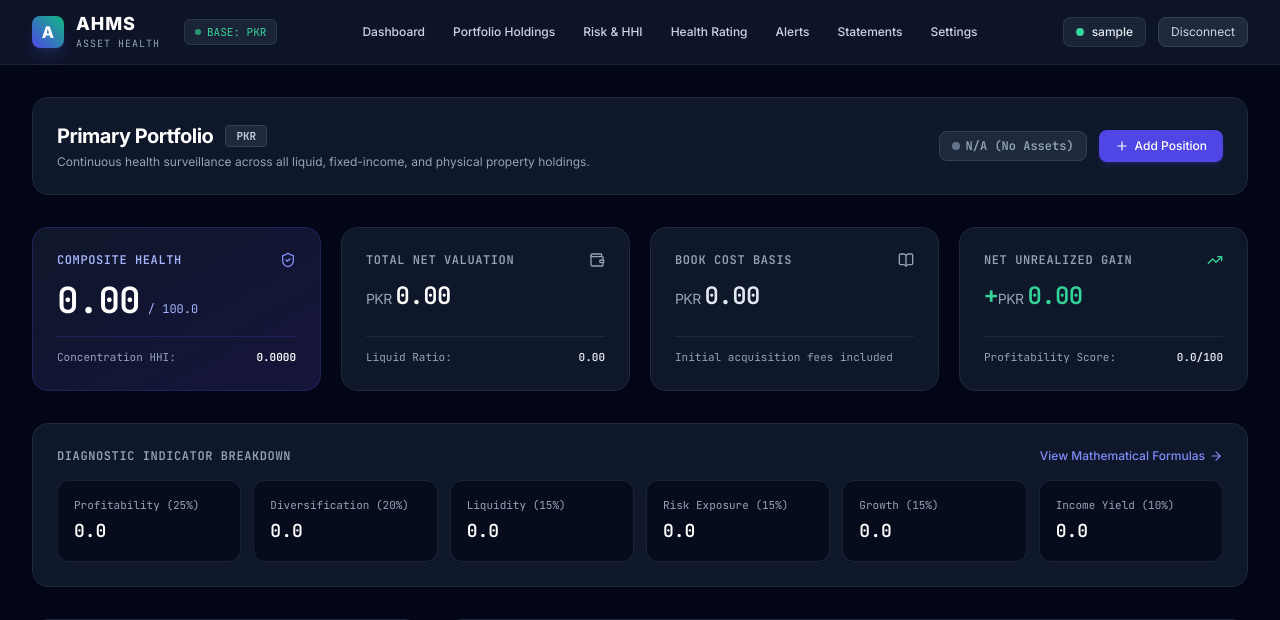
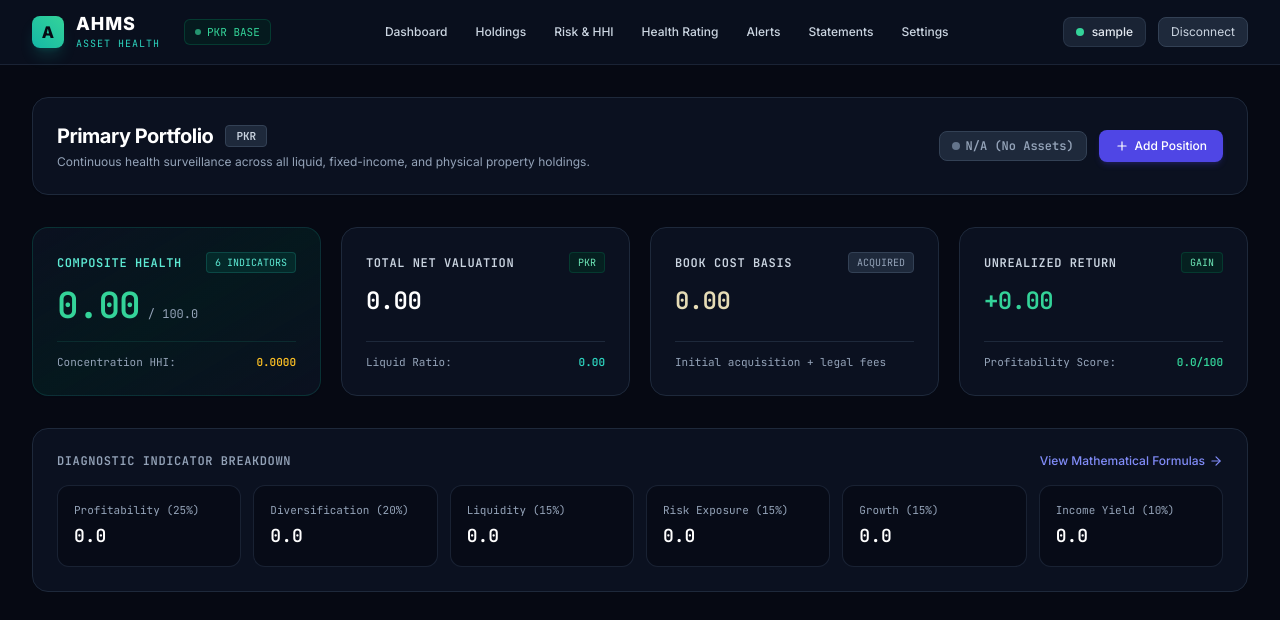
Before and after one commit to Ahsanprog1122/ahms, a Django app: page /portfolio/dashboard/ in a window 1280 px wide. Shown: the top 620 px of the page. Run offline with Django 5.2, Linux system fonts and the light colour scheme; the visitor is signed in with stand-in values (Sample User, id 1); data comes from the database, SQL or seed files in the repository; data that the repository does not hold is empty; some libraries are stand-ins or nearby versions.

Commit message:
style: enrich palette with institutional emerald, amber gold, and teal accents over obsidian slate

```diff
--- a/templates/base.html
+++ b/templates/base.html
@@ -24,19 +24,26 @@
                         mono: ['JetBrains Mono', 'monospace'],
                     },
                     colors: {
-                        brand: {
-                            50: '#f0fdf4',
-                            100: '#dcfce7',
+                        emerald: {
+                            400: '#34d399',
                             500: '#10b981',
                             600: '#059669',
-                            700: '#047857',
+                            950: '#022c22',
                         },
-                        dark: {
-                            950: '#090d16',
-                            900: '#0f172a',
-                            850: '#131d35',
-                            800: '#1e293b',
-                            700: '#334155',
+                        amber: {
+                            400: '#fbbf24',
+                            500: '#f59e0b',
+                            950: '#451a03',
+                        },
+                        teal: {
+                            400: '#2dd4bf',
+                            500: '#14b8a6',
+                            950: '#042f2e',
+                        },
+                        slate: {
+                            850: '#131b2e',
+                            900: '#0b1120',
+                            950: '#060913',
                         }
                     }
                 }
@@ -74,29 +81,29 @@
                 <!-- Brand / Symbol -->
                 <div class="flex items-center space-x-6">
                     <a href="{% url 'root' %}" class="flex items-center gap-3 group">
-                        <div class="w-8 h-8 rounded-lg bg-gradient-to-tr from-indigo-600 to-emerald-500 flex items-center justify-center font-black text-white text-base shadow-lg shadow-indigo-500/20 group-hover:scale-105 transition">
+                        <div class="w-8 h-8 rounded-lg bg-gradient-to-tr from-teal-500 to-emerald-400 flex items-center justify-center font-black text-slate-950 text-base shadow-lg shadow-teal-500/20 group-hover:scale-105 transition">
                             A
                         </div>
                         <div class="flex flex-col">
                             <span class="text-lg font-black tracking-wider text-white leading-tight">AHMS</span>
-                            <span class="text-[10px] text-slate-400 font-mono tracking-widest uppercase">Asset Health</span>
+                            <span class="text-[10px] text-teal-400 font-mono tracking-widest uppercase">Asset Health</span>
                         </div>
                     </a>
-                    <div class="hidden sm:flex items-center gap-1.5 px-2.5 py-1 rounded-md bg-slate-800/80 border border-slate-700/60 text-[11px] font-mono text-emerald-400">
+                    <div class="hidden sm:flex items-center gap-1.5 px-2.5 py-1 rounded-md bg-emerald-950/40 border border-emerald-800/50 text-[11px] font-mono text-emerald-400">
                         <span class="w-1.5 h-1.5 rounded-full bg-emerald-400 animate-pulse"></span>
-                        BASE: PKR
+                        PKR BASE
                     </div>
                 </div>
 
                 <!-- Central Navigation Links (Clean Minimal Typography) -->
                 <nav class="hidden lg:flex items-center space-x-1 text-xs font-medium text-slate-300">
-                    <a href="{% url 'dashboard' %}" class="px-3 py-2 rounded-lg hover:bg-slate-800 hover:text-white transition">Dashboard</a>
-                    <a href="{% url 'asset_list' %}" class="px-3 py-2 rounded-lg hover:bg-slate-800 hover:text-white transition">Portfolio Holdings</a>
-                    <a href="{% url 'portfolio_analysis' %}" class="px-3 py-2 rounded-lg hover:bg-slate-800 hover:text-white transition">Risk & HHI</a>
-                    <a href="{% url 'health_score_detail' %}" class="px-3 py-2 rounded-lg hover:bg-slate-800 hover:text-white transition">Health Rating</a>
-                    <a href="{% url 'alerts_list' %}" class="px-3 py-2 rounded-lg hover:bg-slate-800 hover:text-white transition">Alerts</a>
-                    <a href="{% url 'reports_view' %}" class="px-3 py-2 rounded-lg hover:bg-slate-800 hover:text-white transition">Statements</a>
-                    <a href="{% url 'settings_view' %}" class="px-3 py-2 rounded-lg hover:bg-slate-800 hover:text-white transition">Settings</a>
+                    <a href="{% url 'dashboard' %}" class="px-3 py-2 rounded-lg hover:bg-slate-800 hover:text-teal-300 transition">Dashboard</a>
+                    <a href="{% url 'asset_list' %}" class="px-3 py-2 rounded-lg hover:bg-slate-800 hover:text-teal-300 transition">Holdings</a>
+                    <a href="{% url 'portfolio_analysis' %}" class="px-3 py-2 rounded-lg hover:bg-slate-800 hover:text-teal-300 transition">Risk & HHI</a>
+                    <a href="{% url 'health_score_detail' %}" class="px-3 py-2 rounded-lg hover:bg-slate-800 hover:text-teal-300 transition">Health Rating</a>
+                    <a href="{% url 'alerts_list' %}" class="px-3 py-2 rounded-lg hover:bg-slate-800 hover:text-amber-300 transition">Alerts</a>
+                    <a href="{% url 'reports_view' %}" class="px-3 py-2 rounded-lg hover:bg-slate-800 hover:text-teal-300 transition">Statements</a>
+                    <a href="{% url 'settings_view' %}" class="px-3 py-2 rounded-lg hover:bg-slate-800 hover:text-teal-300 transition">Settings</a>
                 </nav>
 
                 <!-- User Session Menu -->
--- a/templates/portfolio/dashboard.html
+++ b/templates/portfolio/dashboard.html
@@ -33,54 +33,54 @@
 
     <!-- Core Portfolio Financial Metrics -->
     <div class="grid grid-cols-1 sm:grid-cols-2 lg:grid-cols-4 gap-5">
-        <!-- Asset Health Score Card -->
-        <div class="bg-gradient-to-br from-slate-900 to-indigo-950/70 border border-indigo-900/50 p-6 rounded-2xl flex flex-col justify-between">
+        <!-- Asset Health Score Card (Warm Emerald + Amber Gradient) -->
+        <div class="bg-gradient-to-br from-slate-900 via-teal-950/40 to-slate-900 border border-teal-800/40 p-6 rounded-2xl flex flex-col justify-between shadow-sm">
             <div>
                 <div class="flex items-center justify-between text-slate-400">
-                    <span class="text-xs font-mono tracking-wider uppercase font-semibold text-indigo-300">Composite Health</span>
-                    <i data-lucide="shield-check" class="w-4 h-4 text-indigo-400"></i>
+                    <span class="text-xs font-mono tracking-wider uppercase font-semibold text-teal-300">Composite Health</span>
+                    <span class="text-[10px] font-mono px-2 py-0.5 rounded bg-teal-950/80 text-teal-300 border border-teal-800/60">6 INDICATORS</span>
                 </div>
                 <div class="mt-3 flex items-baseline gap-2">
-                    <span class="text-4xl font-extrabold font-mono text-white tracking-tight">{{ score_result.total_score }}</span>
-                    <span class="text-xs text-indigo-300 font-mono">/ 100.0</span>
+                    <span class="text-4xl font-extrabold font-mono text-emerald-400 tracking-tight">{{ score_result.total_score }}</span>
+                    <span class="text-xs text-slate-400 font-mono">/ 100.0</span>
                 </div>
             </div>
-            <div class="mt-4 pt-3 border-t border-indigo-900/50 flex justify-between items-center text-[11px] text-slate-400 font-mono">
+            <div class="mt-4 pt-3 border-t border-teal-900/40 flex justify-between items-center text-[11px] text-slate-400 font-mono">
                 <span>Concentration HHI:</span>
-                <span class="text-white font-bold">{{ score_result.hhi }}</span>
+                <span class="text-amber-400 font-bold">{{ score_result.hhi }}</span>
             </div>
         </div>
 
-        <!-- Total Market Value -->
+        <!-- Total Market Value (Emerald Financial Accent) -->
         <div class="bg-slate-900 border border-slate-800 p-6 rounded-2xl flex flex-col justify-between">
             <div>
                 <div class="flex items-center justify-between text-slate-400">
-                    <span class="text-xs font-mono tracking-wider uppercase font-semibold">Total Net Valuation</span>
-                    <i data-lucide="wallet" class="w-4 h-4 text-slate-400"></i>
+                    <span class="text-xs font-mono tracking-wider uppercase font-semibold text-slate-300">Total Net Valuation</span>
+                    <span class="text-[10px] font-mono px-2 py-0.5 rounded bg-emerald-950/60 text-emerald-300 border border-emerald-800/40">PKR</span>
                 </div>
                 <div class="mt-3 text-2xl font-black font-mono text-white tracking-tight">
-                    <span class="text-sm font-normal text-slate-400 font-sans mr-1">{{ base_currency }}</span>{{ total_value|floatformat:2 }}
+                    {{ total_value|floatformat:2 }}
                 </div>
             </div>
             <div class="mt-4 pt-3 border-t border-slate-800 flex justify-between items-center text-[11px] text-slate-400 font-mono">
                 <span>Liquid Ratio:</span>
-                <span class="text-slate-200 font-bold">{{ score_result.liquid_share|floatformat:2 }}</span>
+                <span class="text-teal-400 font-bold">{{ score_result.liquid_share|floatformat:2 }}</span>
             </div>
         </div>
 
-        <!-- Cost Basis -->
+        <!-- Cost Basis (Warm Sand / Ochre Neutral) -->
         <div class="bg-slate-900 border border-slate-800 p-6 rounded-2xl flex flex-col justify-between">
             <div>
                 <div class="flex items-center justify-between text-slate-400">
-                    <span class="text-xs font-mono tracking-wider uppercase font-semibold">Book Cost Basis</span>
-                    <i data-lucide="book-open" class="w-4 h-4 text-slate-400"></i>
+                    <span class="text-xs font-mono tracking-wider uppercase font-semibold text-slate-300">Book Cost Basis</span>
+                    <span class="text-[10px] font-mono px-2 py-0.5 rounded bg-slate-800 text-slate-400 border border-slate-700">ACQUIRED</span>
                 </div>
-                <div class="mt-3 text-2xl font-black font-mono text-slate-200 tracking-tight">
-                    <span class="text-sm font-normal text-slate-400 font-sans mr-1">{{ base_currency }}</span>{{ cost_basis|floatformat:2 }}
+                <div class="mt-3 text-2xl font-black font-mono text-amber-100/90 tracking-tight">
+                    {{ cost_basis|floatformat:2 }}
                 </div>
             </div>
             <div class="mt-4 pt-3 border-t border-slate-800 text-[11px] text-slate-400 font-mono">
-                Initial acquisition fees included
+                Initial acquisition + legal fees
             </div>
         </div>
 
@@ -88,16 +88,18 @@
         <div class="bg-slate-900 border border-slate-800 p-6 rounded-2xl flex flex-col justify-between">
             <div>
                 <div class="flex items-center justify-between text-slate-400">
-                    <span class="text-xs font-mono tracking-wider uppercase font-semibold">Net Unrealized Gain</span>
-                    <i data-lucide="trending-up" class="w-4 h-4 {% if total_gain >= 0 %}text-emerald-400{% else %}text-rose-400{% endif %}"></i>
+                    <span class="text-xs font-mono tracking-wider uppercase font-semibold text-slate-300">Unrealized Return</span>
+                    <span class="text-[10px] font-mono px-2 py-0.5 rounded {% if total_gain >= 0 %}bg-emerald-950/60 text-emerald-300 border border-emerald-800/40{% else %}bg-rose-950/60 text-rose-300 border border-rose-800/40{% endif %}">
+                        {% if total_gain >= 0 %}GAIN{% else %}LOSS{% endif %}
+                    </span>
                 </div>
                 <div class="mt-3 text-2xl font-black font-mono tracking-tight {% if total_gain >= 0 %}text-emerald-400{% else %}text-rose-400{% endif %}">
-                    {% if total_gain >= 0 %}+{% endif %}<span class="text-sm font-normal text-slate-400 font-sans mr-1">{{ base_currency }}</span>{{ total_gain|floatformat:2 }}
+                    {% if total_gain >= 0 %}+{% endif %}{{ total_gain|floatformat:2 }}
                 </div>
             </div>
             <div class="mt-4 pt-3 border-t border-slate-800 flex justify-between items-center text-[11px] text-slate-400 font-mono">
                 <span>Profitability Score:</span>
-                <span class="text-slate-200 font-bold">{{ score_result.profitability_score }}/100</span>
+                <span class="text-emerald-400 font-bold">{{ score_result.profitability_score }}/100</span>
             </div>
         </div>
     </div>
@@ -274,10 +276,10 @@
                     datasets: [{
                         data: {{ chart_data|safe }},
                         backgroundColor: [
-                            '#6366f1', '#10b981', '#06b6d4', '#f59e0b', '#ec4899', '#8b5cf6'
+                            '#10b981', '#f59e0b', '#06b6d4', '#e11d48', '#8b5cf6', '#14b8a6'
                         ],
                         borderWidth: 2,
-                        borderColor: '#0f172a',
+                        borderColor: '#0b1120',
                     }]
                 },
                 options: {
@@ -287,9 +289,9 @@
                         legend: {
                             position: 'bottom',
                             labels: {
-                                color: '#94a3b8',
-                                boxWidth: 10,
-                                font: { size: 11, family: 'Inter' }
+                                color: '#cbd5e1',
+                                boxWidth: 8,
+                                font: { size: 11, family: 'JetBrains Mono' }
                             }
                         }
                     }
```
